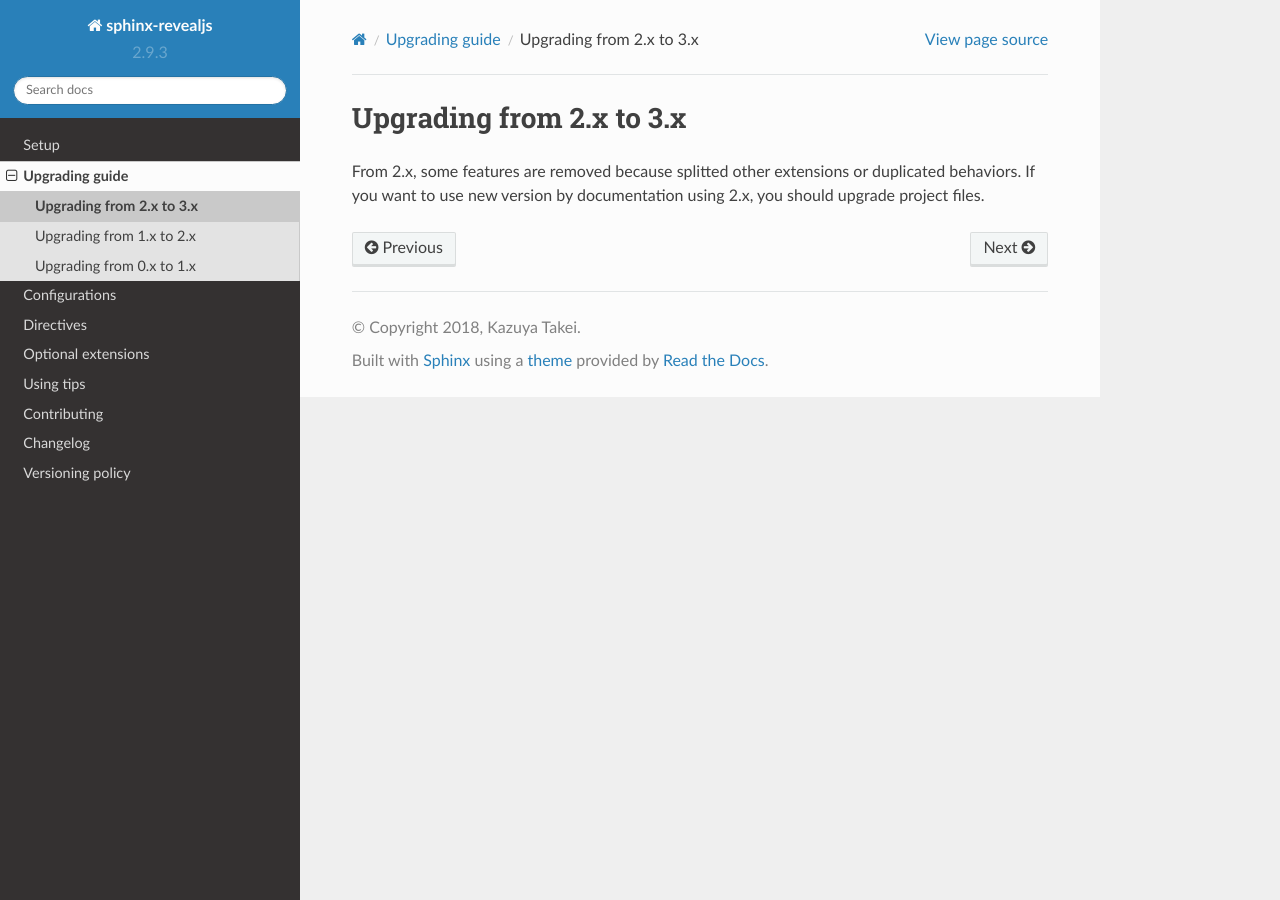
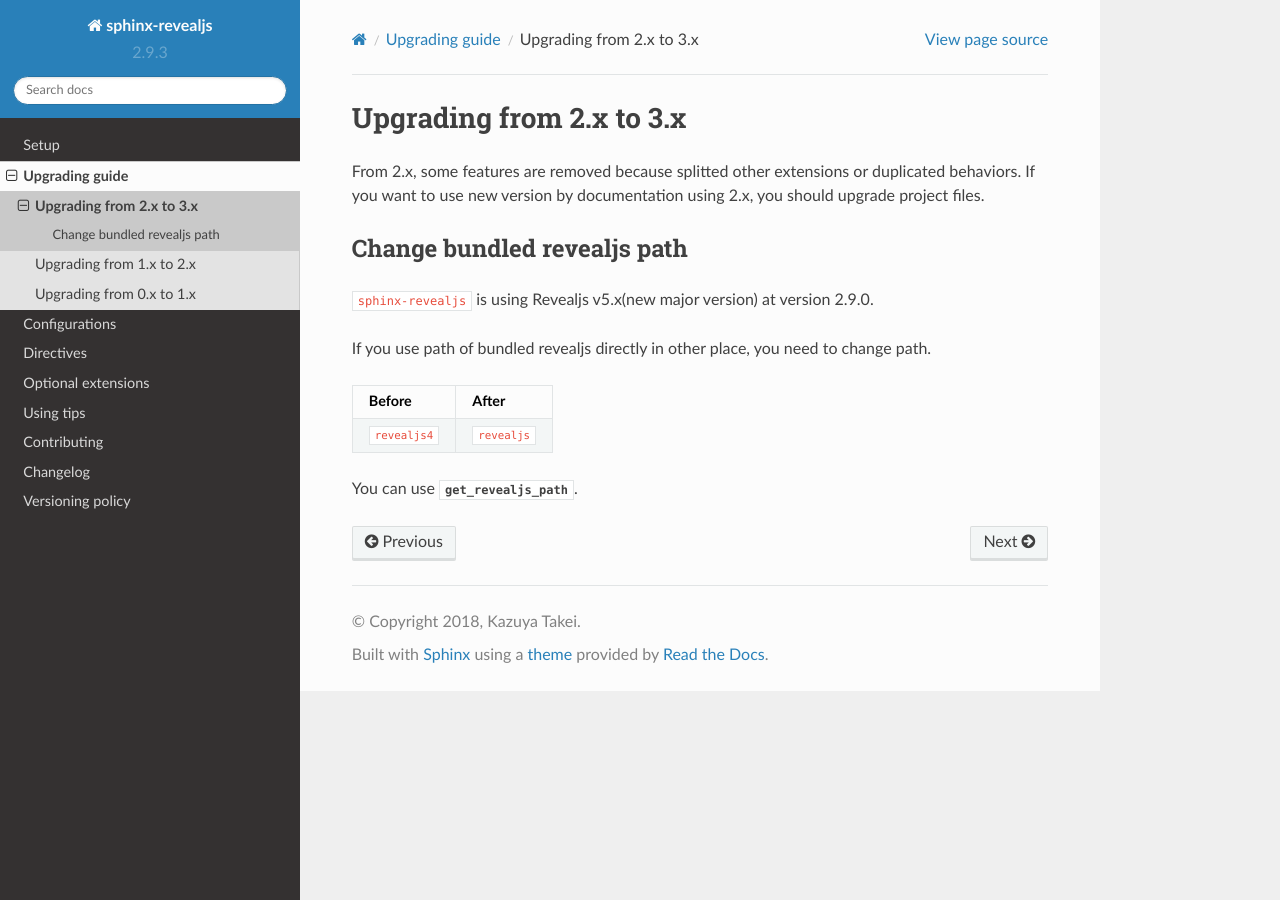
Before and after one commit to attakei/sphinx-revealjs, a Sphinx documentation site: the page built from doc/upgrade/3.x.rst, in a window 1280 px wide. Built offline with Sphinx 7.4.7 and the Read the Docs theme 2.0.0, drawn with Linux system fonts in a browser that asks for light colours; pages that are not in the unit, such as notebooks, are missing from menus.

Commit message:
doc: Write into upgrade notes

```diff
--- a/CHANGELOG.rst
+++ b/CHANGELOG.rst
@@ -11,8 +11,12 @@ ver 3.0.0
 Breaking changes
 ----------------
 
+* Change path of bundled revealjs path.
+
 Features
 --------
+
+* Add wrapper function to get bundled revealjs path.
 
 Fixes
 -----
--- a/doc/upgrade/3.x.rst
+++ b/doc/upgrade/3.x.rst
@@ -4,3 +4,19 @@ Upgrading from 2.x to 3.x
 
 From 2.x, some features are removed because splitted other extensions or duplicated behaviors.
 If you want to use new version by documentation using 2.x, you should upgrade project files.
+
+Change bundled revealjs path
+============================
+
+|THIS| is using Revealjs v5.x(new major version) at version 2.9.0.
+
+If you use path of bundled revealjs directly in other place,
+you need to change path.
+
++---------------+--------------+
+| Before        | After        |
++===============+==============+
+| ``revealjs4`` | ``revealjs`` |
++---------------+--------------+
+
+You can use :func:`get_revealjs_path <sphinx_revealjs.themes.get_revealjs_path>`.
```
